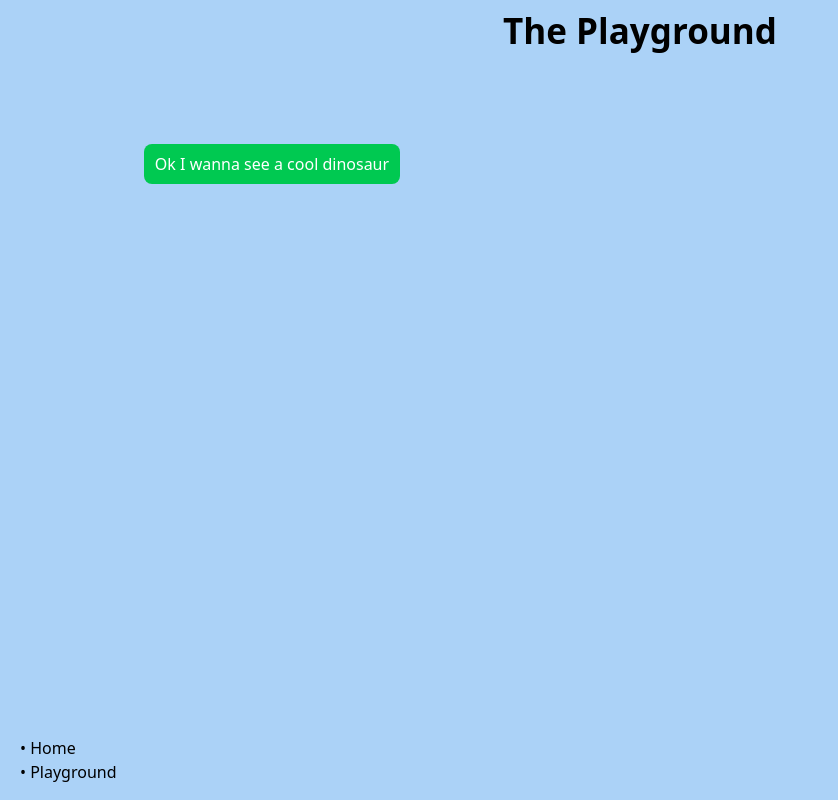
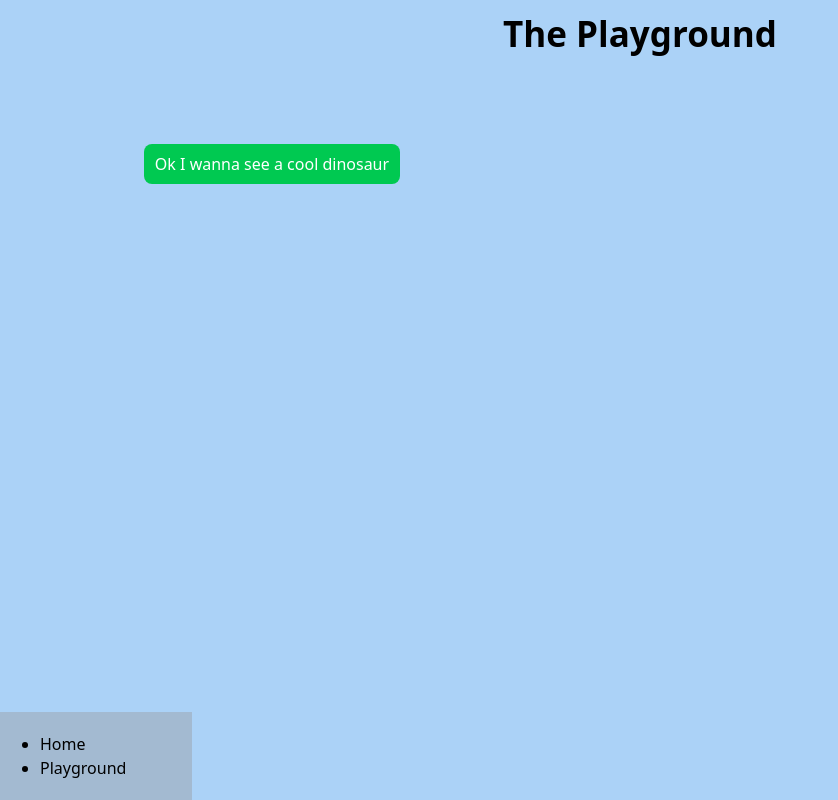
Before and after one commit to M-Alcantar/YongoNet, a SvelteKit app: page /playground in a window 1280 px wide. Shown: the whole page, without its empty margins (0-838 px from the left). Built offline with nearby package versions, Linux system fonts and the light colour scheme.

Commit message:
OBSERVE AND LEARN

```diff
--- a/src/app.html
+++ b/src/app.html
@@ -2,7 +2,7 @@
 <html lang="en">
 	<head>
 		<meta charset="utf-8" />
-		<link rel="icon" href="%sveltekit.assets%/favicon.png" />
+		<link rel="icon" href="../yongoicon.png" />
 		<meta name="viewport" content="width=device-width, initial-scale=1" />
 		%sveltekit.head%
 	</head>
--- a/src/routes/+layout.svelte
+++ b/src/routes/+layout.svelte
@@ -8,18 +8,32 @@
     <style>
         body {background-color: rgb(171,210,247);}
 		header {
-  			padding: 5px;
+  			padding: 8px;
   			text-align: center;
   			font-size: 35px;
 			font-weight: bold;
   			color: black;
 		}
+		nav {
+			float: left;
+			width: 15%;
+			background: rgba(150,150,150,0.4);
+			padding: 20px;
+			padding-left: 40px;
+			}
+		nav ul {
+			list-style-type: disc;
+			padding: 0;
+		}
     </style>
 </svelte:head>
 
-<ul class="absolute bottom-4 left-5">
-	<li><a href="/">• Home</a></li>
-	<li><a href="/playground">• Playground</a></li>
-</ul>
+<nav class="absolute bottom-0 left-0">
+	<ul>
+		<li><a href="/">Home</a></li>
+		<li><a href="/playground">Playground</a></li>
+	</ul>
+</nav>
+
 
 {@render children()}
--- a/src/routes/playground/+page.svelte
+++ b/src/routes/playground/+page.svelte
@@ -11,7 +11,7 @@
 <header>The Playground</header>
 
 <button
-    style="width:20%;color:white;"
+    style="width:20%;color:white;cursor:pointer"
     class="absolute top-36 left-36 rounded-lg py-2"
     class:bg-red-500={showDino}
     class:bg-green-500={!showDino}
```
Also changed, not shown: static/favicon.png (deleted), static/yongoicon.png (added).
